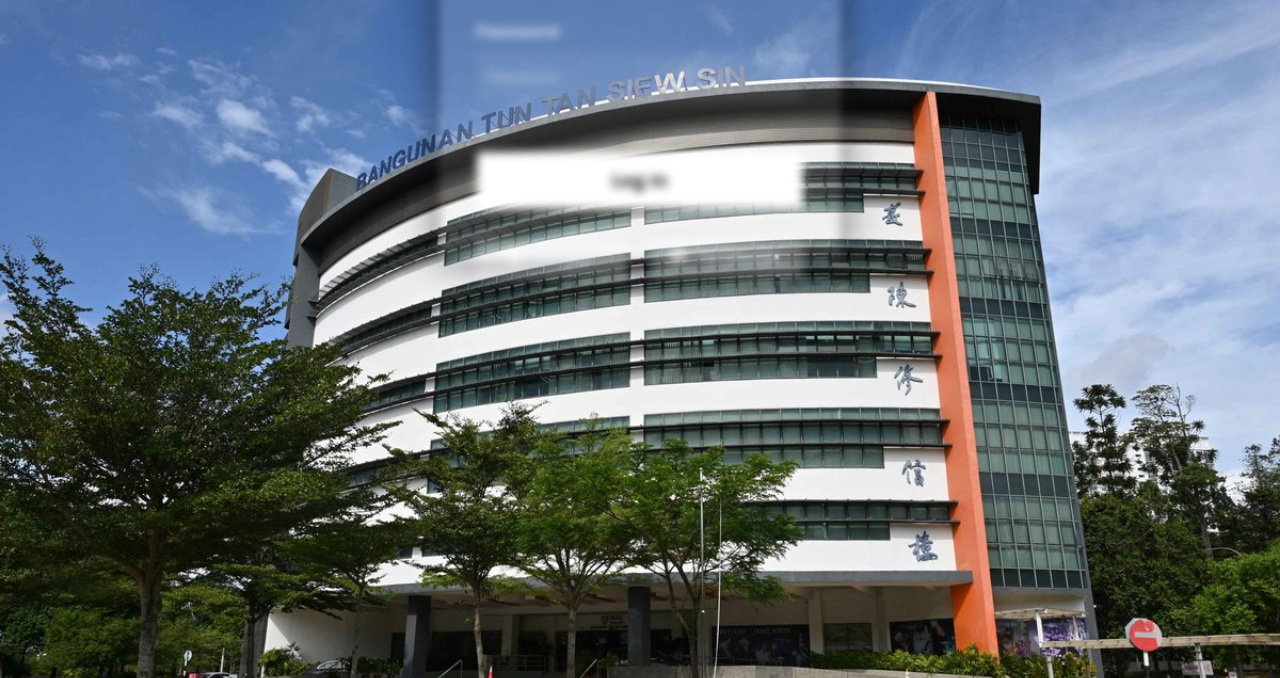
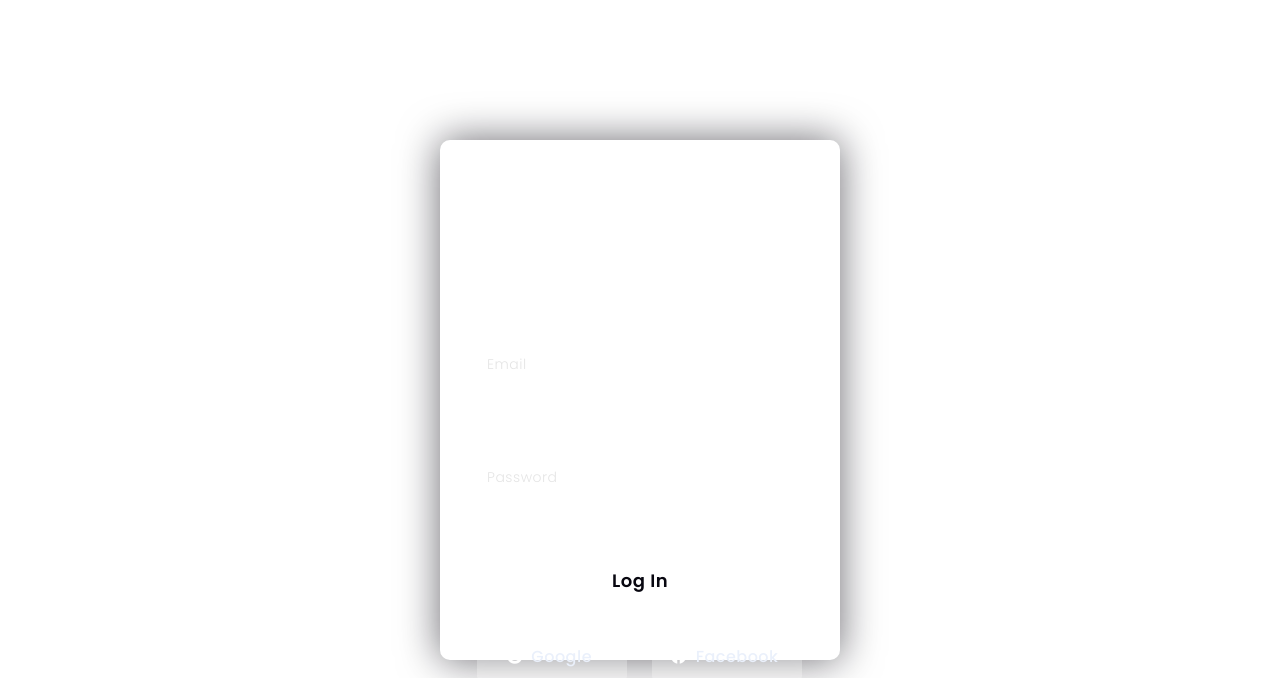
Before and after one commit to melvinho77/sem-assignment, a Flask app: page / in a window 1280 px wide. Shown: the top 678 px of the page. Run offline with Flask 3, Linux system fonts and the light colour scheme.

Commit message:
Update studentLogin.html

```diff
--- a/templates/studentLogin.html
+++ b/templates/studentLogin.html
@@ -17,28 +17,11 @@
             margin: 0;
             box-sizing: border-box;
         }
-
-        body {
+        .background {
             background-image: url('/static/images/tarucBackground.jpeg');
             background-repeat: no-repeat;
             background-size: cover;
             filter: blur(5px);
-        }
-
-        .background {
-            width: 430px;
-            height: 520px;
-            position: absolute;
-            transform: translate(-50%, -50%);
-            left: 50%;
-            top: 50%;
-        }
-
-        .background .shape {
-            height: 200px;
-            width: 200px;
-            position: absolute;
-            border-radius: 50%;
         }
 
         form {
@@ -136,10 +119,6 @@
 </head>
 
 <body>
-    <div class="background">
-        <div class="shape"></div>
-        <div class="shape"></div>
-    </div>
     <form>
         <h3>Online Application Login</h3>
 
```
